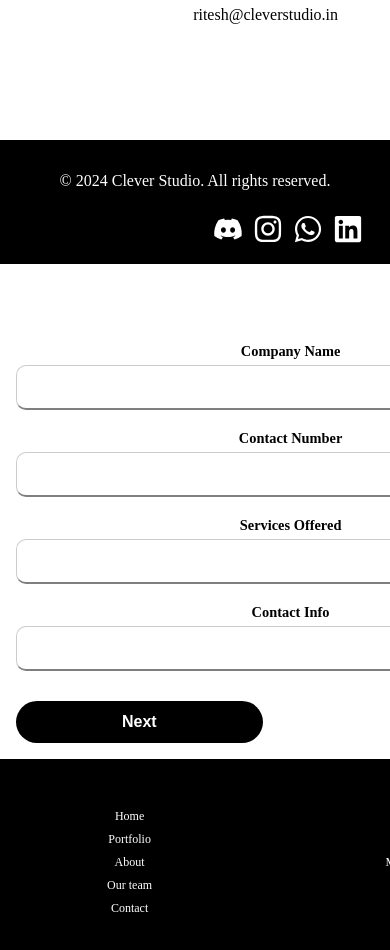
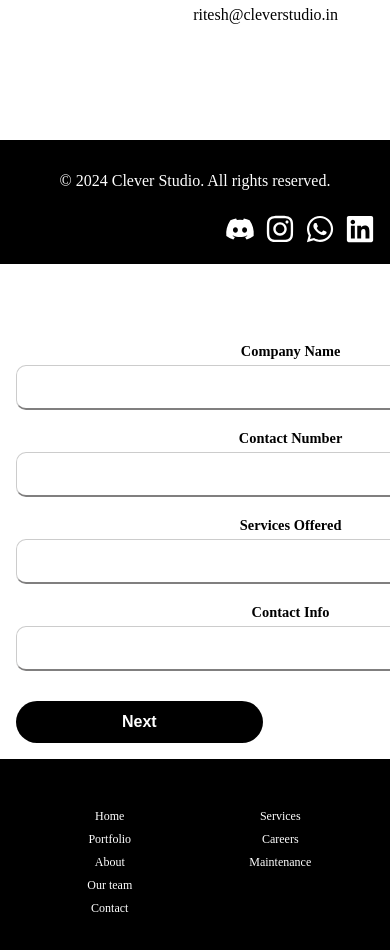
Before and after one commit to PranjaliBhardwaj/Company-Form, a React (Create React App) app: page / in a window 390 px wide. Shown: the part 580-1530 px from the top of the page. Built offline with nearby package versions, Linux system fonts and the light colour scheme; a web font is replaced by a local one.

Commit message:
Update Footer.css

```diff
--- a/src/components/Footer.css
+++ b/src/components/Footer.css
@@ -12,23 +12,27 @@ body {
   align-items: center;
   min-height: 200px;
   z-index: 0.5;
+  max-width: 100vw;
+  overflow-x: hidden;
 }
 
 .footer-links {
   display: flex;
   justify-content: space-between;
   width: 80%;
-    max-width: 1700px;
+  max-width: 100vw;
   margin-top: 5vh;
   padding: 0 2%;
   flex-wrap: wrap;
+  box-sizing: border-box;
 }
 
 .footer-left, .footer-right {
   display: flex;
   flex-direction: column;
   font-size: clamp(16px, 2vw, 20px);
-    min-width: 150px;
+  min-width: 0; /* Allow shrinking below 150px */
+  flex: 1; /* Distribute space evenly */
 }
 
 .footer-title {
@@ -61,6 +65,7 @@ body {
   box-sizing: border-box;
   z-index: 9999;
   border-top: 1px solid white;
+  max-width: 100vw;
 }
 
 .text {
@@ -94,16 +99,20 @@ body {
     margin-bottom: 75px;
   }
 }
+
 @media (max-width: 850px) {
   .footer-title {
     margin-bottom: 90px;
   }
 }
 
-  @media (max-width: 570px){
+@media (max-width: 570px) {
   .footer-container {
-      width: 120%;
-      bottom: 0;
+    width: 100vw;
+  }
+  .footer-links {
+    width: 90%;
+    padding: 0 5px; /* Reduce padding */
   }
 }
 
@@ -111,7 +120,7 @@ body {
   .footer-bottom {
     flex-direction: column;
     gap: 0.5rem;
-      padding: 0.5rem 5%;
+    padding: 0.5rem 2%; /* Reduce padding */
   }
 
   .footer-icons {
@@ -129,31 +138,36 @@ body {
 
   .footer-container {
     min-height: 300px;
-      width: 140%;
+    width: 100vw;
+  }
+
+  .footer-left, .footer-right {
+    flex: 1;
+    min-width: 0; /* Allow full shrinkage */
   }
 }
-  @media (max-width: 380px){
+
+@media (max-width: 380px) {
   .footer-container {
-      width: 165%;
-      bottom: 0;
+    width: 100vw;
   }
   .footer-icon {
-      margin-right: 20px;
+    margin-right: 0;
   }
   .footer-title {
     margin-bottom: 110px;
     font-size: 50px;
   }
 }
-  @media (max-width: 355px){
+
+@media (max-width: 355px) {
   .footer-container {
-      width: 160%;
-      bottom: 0;
+    width: 100vw;
   }
 }
-  @media (max-width: 345px){
+
+@media (max-width: 345px) {
   .footer-container {
-      width: 170%;
-      bottom: 0;
+    width: 100vw;
   }
 }
```
Lines whose indentation alone changed are shown as unchanged.
